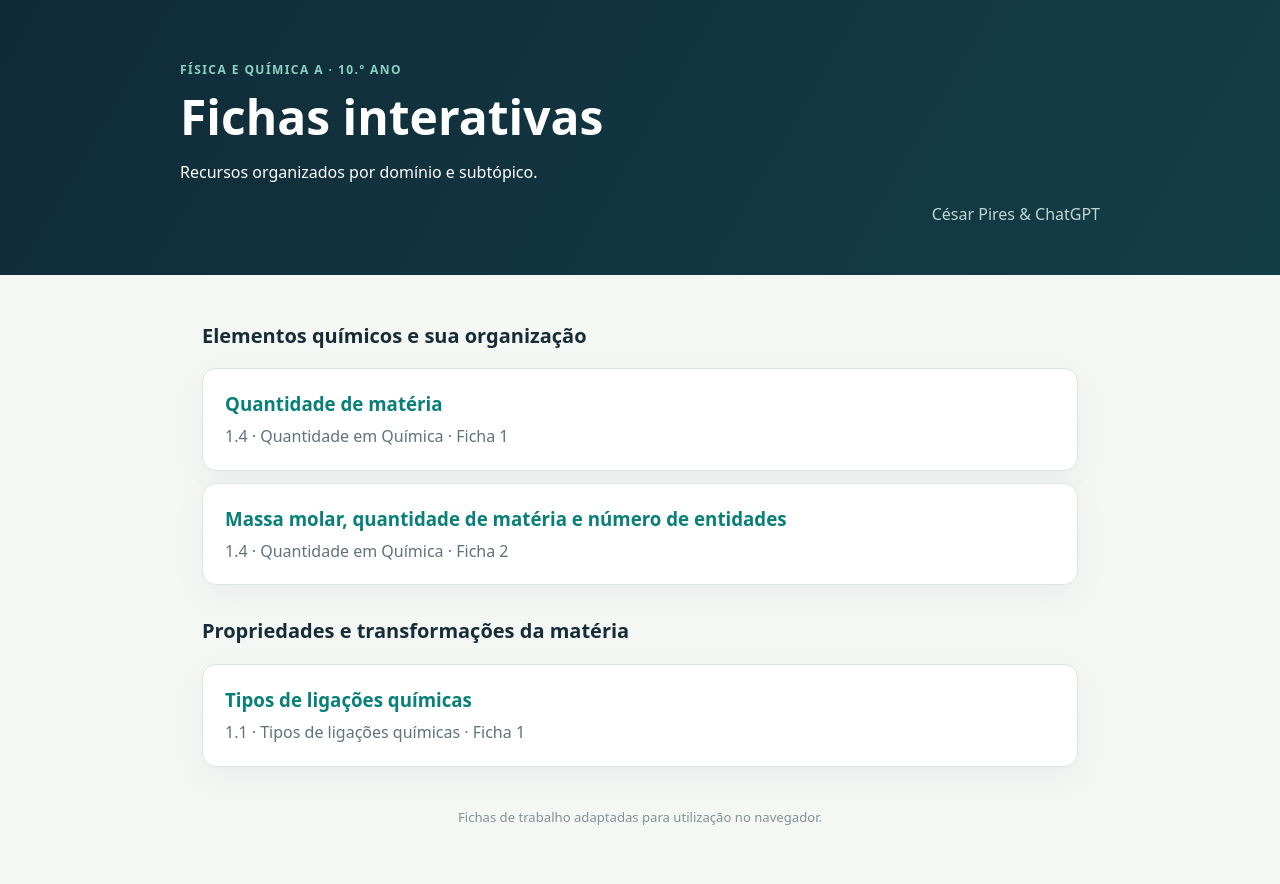
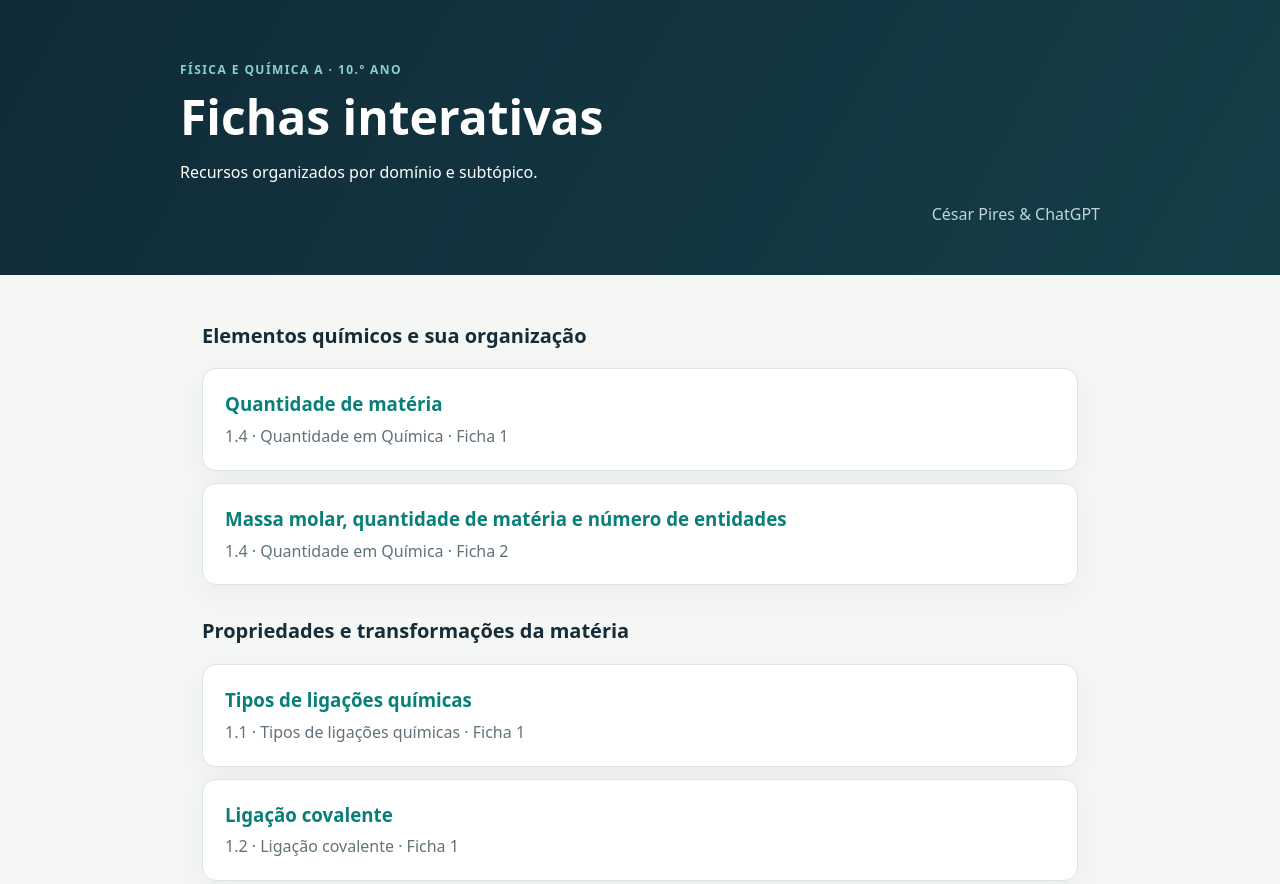
Before and after one commit to chgpires/fichas-interativas-10ano, a plain HTML site: page index.html in a window 1280 px wide. Shown: the top 884 px of the page. Drawn offline with Linux system fonts and the light colour scheme.

Commit message:
Liga a ficha de ligação covalente à página de entrada

```diff
--- a/index.html
+++ b/index.html
@@ -13,7 +13,7 @@
 <header class="hero"><div class="wrap"><p class="eyebrow">Física e Química A · 10.º ano</p><h1>Fichas interativas</h1><p>Recursos organizados por domínio e subtópico.</p><p class="author-signature">César Pires &amp; ChatGPT</p></div></header>
 <main>
 <section class="domain" aria-labelledby="dominio-elementos"><h2 id="dominio-elementos">Elementos químicos e sua organização</h2><a class="card" href="10ano/elementos-quimicos-e-sua-organizacao/1-4-quantidade-em-quimica/ficha-1/"><h3>Quantidade de matéria</h3><p>1.4 · Quantidade em Química · Ficha 1</p></a><a class="card" href="10ano/elementos-quimicos-e-sua-organizacao/1-4-quantidade-em-quimica/ficha-2/"><h3>Massa molar, quantidade de matéria e número de entidades</h3><p>1.4 · Quantidade em Química · Ficha 2</p></a></section>
-<section class="domain" aria-labelledby="dominio-materia"><h2 id="dominio-materia">Propriedades e transformações da matéria</h2><a class="card" href="10ano/propriedades-e-transformacoes-da-materia/1-1-tipos-de-ligacoes-quimicas/ficha-1/"><h3>Tipos de ligações químicas</h3><p>1.1 · Tipos de ligações químicas · Ficha 1</p></a></section>
+<section class="domain" aria-labelledby="dominio-materia"><h2 id="dominio-materia">Propriedades e transformações da matéria</h2><a class="card" href="10ano/propriedades-e-transformacoes-da-materia/1-1-tipos-de-ligacoes-quimicas/ficha-1/"><h3>Tipos de ligações químicas</h3><p>1.1 · Tipos de ligações químicas · Ficha 1</p></a><a class="card" href="10ano/propriedades-e-transformacoes-da-materia/1-2-ligacao-covalente/ficha-1/"><h3>Ligação covalente</h3><p>1.2 · Ligação covalente · Ficha 1</p></a></section>
 <footer>Fichas de trabalho adaptadas para utilização no navegador.</footer>
 </main>
 </body>
```
